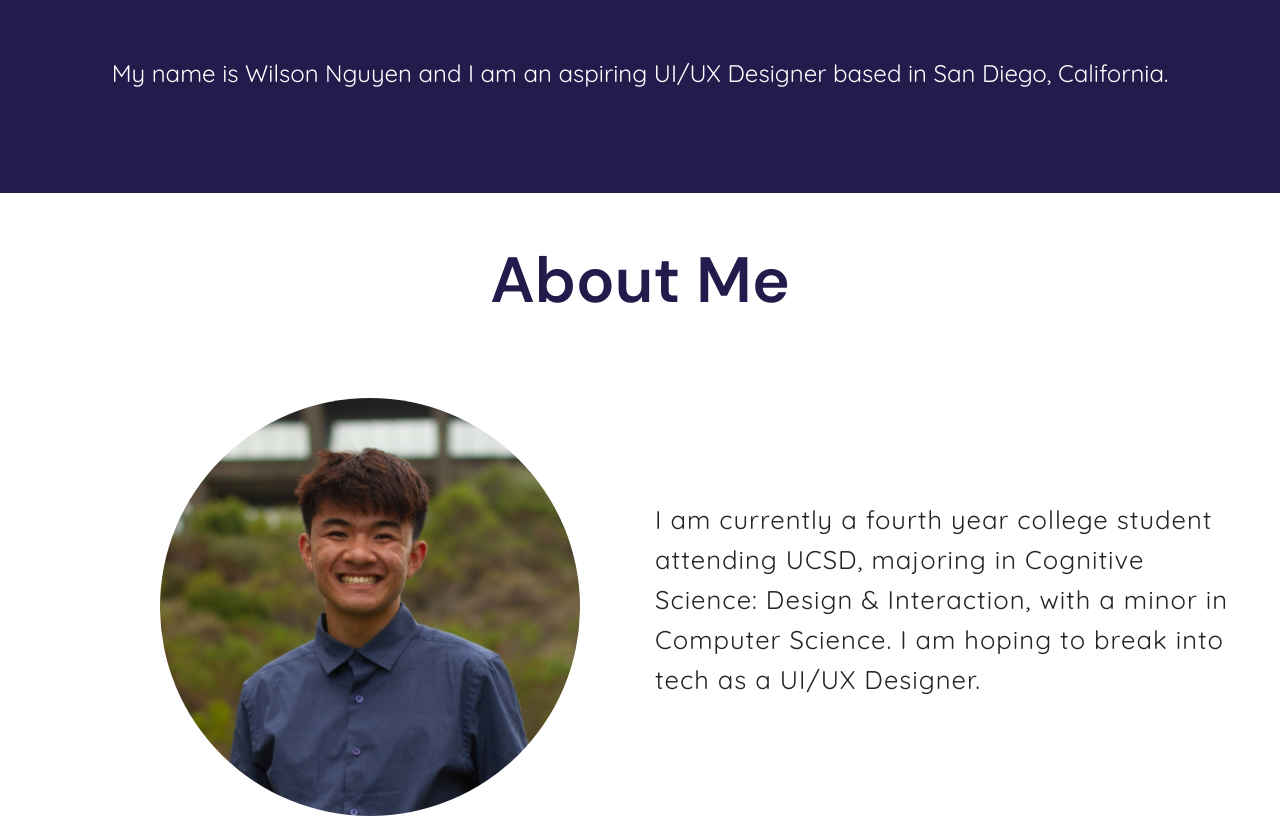
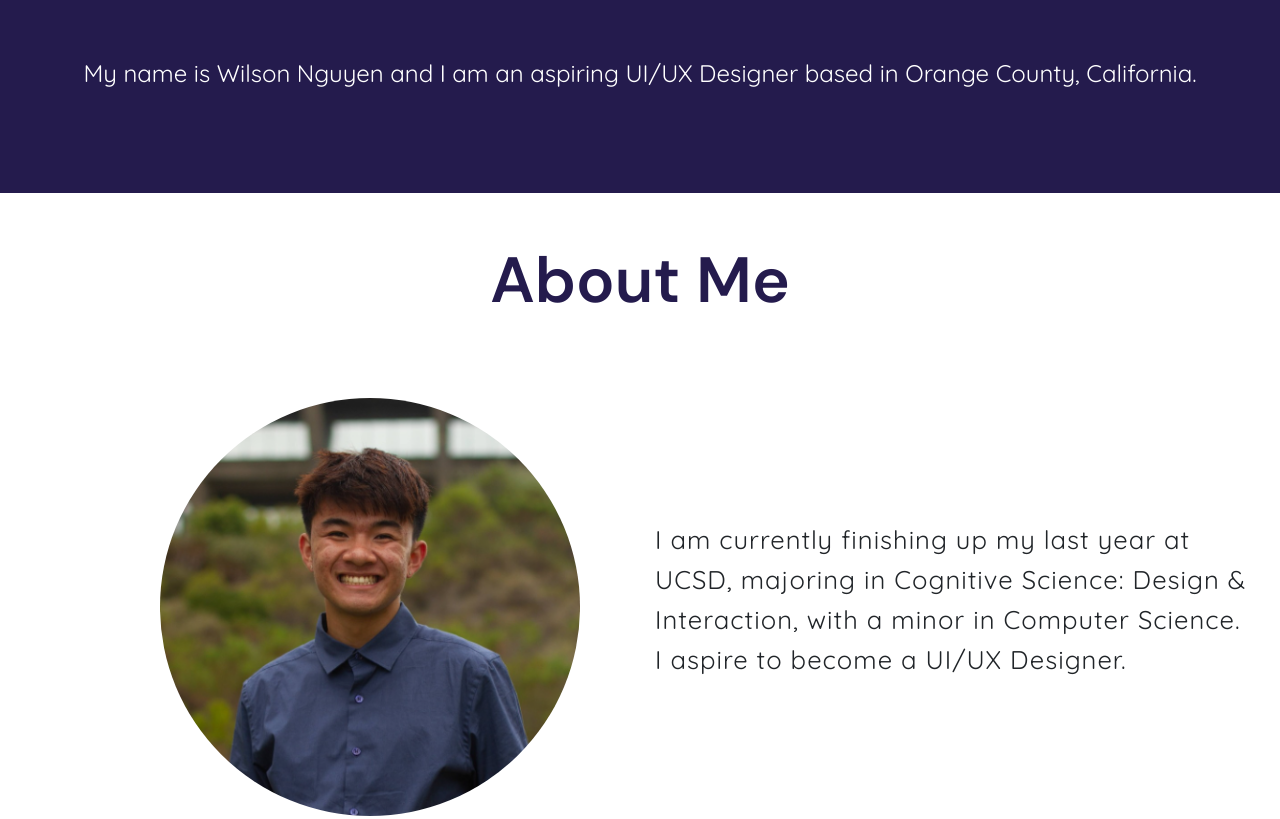
Before and after one commit to wilsick23/cogs3-final, a plain HTML site: page public_html/final_portfolio/index.html in a window 1280 px wide. Shown: the part 405-1224 px from the top of the page. Drawn offline with nearby package versions, Linux system fonts and the light colour scheme; a web font is replaced by a local one.

Commit message:
Update index.html

```diff
--- a/public_html/final_portfolio/index.html
+++ b/public_html/final_portfolio/index.html
@@ -41,7 +41,7 @@
             </div>
             <p class="row justify-content-md-center">My name is Wilson Nguyen
                 and I am an aspiring UI/UX Designer
-                based in San Diego, California.</p>
+                based in Orange County, California.</p>
           </section>
 
           <section class="about-me" id="about">
@@ -51,9 +51,9 @@
                 <img src="images/profile.png" alt="profilepic">
               </div>
               <div class="col-lg-6 about-text">
-                <p>I am currently a fourth year college student attending UCSD, majoring in
-                    Cognitive Science: Design & Interaction, with a minor in Computer Science. I am hoping
-                    to break into tech as a UI/UX Designer.
+                <p>I am currently finishing up my last year at UCSD, majoring in
+                    Cognitive Science: Design & Interaction, with a minor in Computer Science. I aspire to
+                    become a UI/UX Designer.
                 </p>
               </div>
             </div>
@@ -76,7 +76,7 @@
 
             <div class="row p2">
               <div class="col-lg-6 project2-text">
-                <p>This is another project that I worked on in COGS 3. It is a Study Buddy website that connects
+                <p>This is another project that I worked on in one of my courses taken at UCSD. I designed a Study Buddy website using Bootstrap that connects
                   students with finding other people to study with.
                 </p>
               </div>
@@ -85,7 +85,7 @@
               </div>
 
               <div class="col-lg-6 project2-text-hidden">
-                <p>This is another project that I worked on in COGS 3. It is a Study Buddy website that connects
+                <p>This is another project that I worked on in one of my courses taken at UCSD. I designed a Study Buddy website using Bootstrap that connects
                   students with finding other people to study with.
                 </p>
               </div>
```
